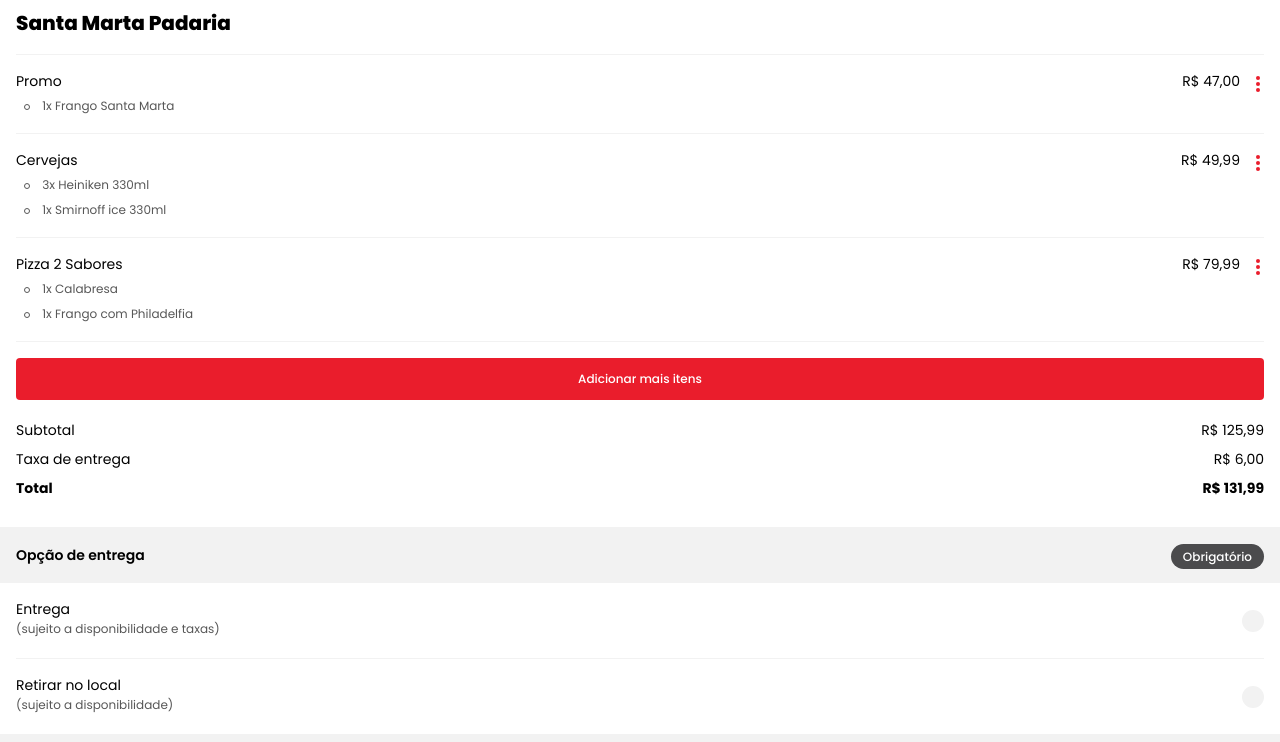
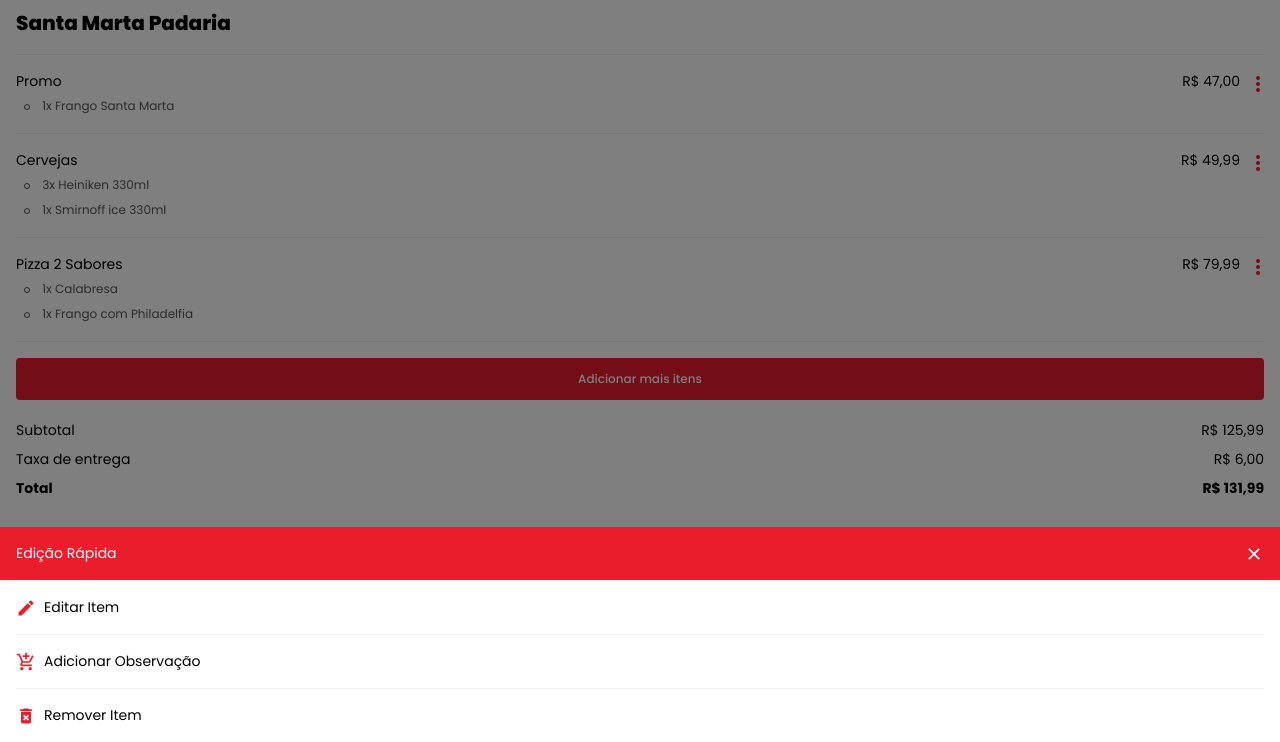
Before and after one commit to lucasnr/hub-gourmet, a plain HTML site: page checkout.html in a window 1280 px wide. Both pictures are taken after a click on the button 1258 px from the left and 142 px from the top of the page. Shown: the part 58-800 px from the top of the page. Drawn offline with nearby package versions, Linux system fonts and the light colour scheme.

Commit message:
Add menu modal

```diff
--- a/assets/css/checkout.css
+++ b/assets/css/checkout.css
@@ -142,3 +142,71 @@ body {
   margin-left: auto;
   padding: 0.5rem;
 }
+
+#product-menu {
+  align-items: flex-end;
+  background-color: rgba(0, 0, 0, 0.5);
+  display: none;
+  padding: 0px !important;
+  transform: translateY(0%) !important;
+}
+
+#product-menu.show {
+  display: flex;
+}
+
+#product-menu > * {
+  background-color: #fff;
+  padding: 0px 1rem;
+  width: 100%;
+}
+
+@keyframes translate-content {
+  0% {
+    transform: translateY(100%);
+  }
+
+  100% {
+    transform: translateY(0%);
+  }
+}
+
+#product-menu.show > * {
+  animation: translate-content 0.2s ease forwards;
+}
+
+#product-menu .subtitle {
+  align-items: center;
+  display: flex;
+  margin: 0px;
+  text-align: left;
+}
+
+#product-menu .row:first-of-type {
+  background: #ea1d2c;
+  margin: 0px -1rem;
+  padding-left: 1rem;
+  padding-right: 1rem;
+}
+
+#product-menu .row:first-of-type > * {
+  color: #fff;
+}
+
+#product-menu svg {
+  color: #ea1d2c;
+  height: 1.25rem;
+  margin-right: 0.5rem;
+  width: 1.25rem;
+}
+
+#product-menu button {
+  background: none;
+  border: none;
+  display: flex;
+  padding: 0px;
+}
+
+#product-menu button svg {
+  margin-right: 0px;
+}
--- a/assets/js/checkout.js
+++ b/assets/js/checkout.js
@@ -1,3 +1,4 @@
+(function () {
   const modal = $('#entrega-modal');
   const dismissButton = modal.find('.modal__dismiss');
   const searchForm = modal.find('.modal__search-form');
@@ -85,3 +86,4 @@ addressForm.submit((event) => {
     address.numero = addressForm.find('#numero').val();
     dismiss();
   });
+})();
--- /dev/null
+++ b/assets/js/menu-modal.js
@@ -0,0 +1,20 @@
+(function () {
+  const modal = $('#product-menu');
+  const content = modal.find('> *');
+  const dismissButton = modal.find('#product-menu-dismiss');
+
+  const dismiss = () => modal.removeClass('show');
+  dismissButton.click(dismiss);
+
+  $('.menu-button').click(() => {
+    modal.addClass('show');
+
+    const closeCallback = (event) => {
+      if (!content[0].contains(event.target)) {
+        dismiss();
+        $(modal).off('click', closeCallback);
+      }
+    };
+    $(modal).click(closeCallback);
+  });
+})();
--- a/checkout.html
+++ b/checkout.html
@@ -302,7 +302,7 @@
       </main>
     </form>
 
-    <aside class="modal" id="entrega-modal">
+    <aside class="modal no-scroll" id="entrega-modal">
       <button class="modal__dismiss" type="button">
         <svg style="width: 24px; height: 24px;" viewBox="0 0 24 24">
           <path
@@ -361,6 +361,55 @@
       </form>
     </aside>
 
+    <aside class="modal no-scroll" id="product-menu">
+      <div>
+        <div class="row">
+          <h5 class="subtitle">Edição Rápida</h5>
+          <button id="product-menu-dismiss">
+            <svg viewBox="0 0 24 24">
+              <path
+                fill="#fff"
+                d="M19,6.41L17.59,5L12,10.59L6.41,5L5,6.41L10.59,12L5,17.59L6.41,19L12,13.41L17.59,19L19,17.59L13.41,12L19,6.41Z"
+              />
+            </svg>
+          </button>
+        </div>
+        <div class="row">
+          <h5 class="subtitle">
+            <svg viewBox="0 0 24 24">
+              <path
+                fill="currentColor"
+                d="M20.71,7.04C21.1,6.65 21.1,6 20.71,5.63L18.37,3.29C18,2.9 17.35,2.9 16.96,3.29L15.12,5.12L18.87,8.87M3,17.25V21H6.75L17.81,9.93L14.06,6.18L3,17.25Z"
+              />
+            </svg>
+            <span>Editar Item</span>
+          </h5>
+        </div>
+        <div class="row">
+          <h5 class="subtitle">
+            <svg viewBox="0 0 24 24">
+              <path
+                fill="currentColor"
+                d="M11,9H13V6H16V4H13V1H11V4H8V6H11M7,18A2,2 0 0,0 5,20A2,2 0 0,0 7,22A2,2 0 0,0 9,20A2,2 0 0,0 7,18M17,18A2,2 0 0,0 15,20A2,2 0 0,0 17,22A2,2 0 0,0 19,20A2,2 0 0,0 17,18M7.17,14.75L7.2,14.63L8.1,13H15.55C16.3,13 16.96,12.59 17.3,11.97L21.16,4.96L19.42,4H19.41L18.31,6L15.55,11H8.53L8.4,10.73L6.16,6L5.21,4L4.27,2H1V4H3L6.6,11.59L5.25,14.04C5.09,14.32 5,14.65 5,15A2,2 0 0,0 7,17H19V15H7.42C7.29,15 7.17,14.89 7.17,14.75Z"
+              />
+            </svg>
+            <span>Adicionar Observação</span>
+          </h5>
+        </div>
+        <div class="row">
+          <h5 class="subtitle">
+            <svg viewBox="0 0 24 24">
+              <path
+                fill="currentColor"
+                d="M6,19A2,2 0 0,0 8,21H16A2,2 0 0,0 18,19V7H6V19M8.46,11.88L9.87,10.47L12,12.59L14.12,10.47L15.53,11.88L13.41,14L15.53,16.12L14.12,17.53L12,15.41L9.88,17.53L8.47,16.12L10.59,14L8.46,11.88M15.5,4L14.5,3H9.5L8.5,4H5V6H19V4H15.5Z"
+              />
+            </svg>
+            <span>Remover Item</span>
+          </h5>
+        </div>
+      </div>
+    </aside>
+
     <script
       src="https://code.jquery.com/jquery-3.5.1.min.js"
       integrity="sha256-9/aliU8dGd2tb6OSsuzixeV4y/faTqgFtohetphbbj0="
@@ -369,5 +418,6 @@
     <script src="./assets/js/jquery.mask.min.js"></script>
     <script src="./assets/js/form.js"></script>
     <script src="./assets/js/checkout.js"></script>
+    <script src="./assets/js/menu-modal.js"></script>
   </body>
 </html>
```
Lines whose indentation alone changed are shown as unchanged.
